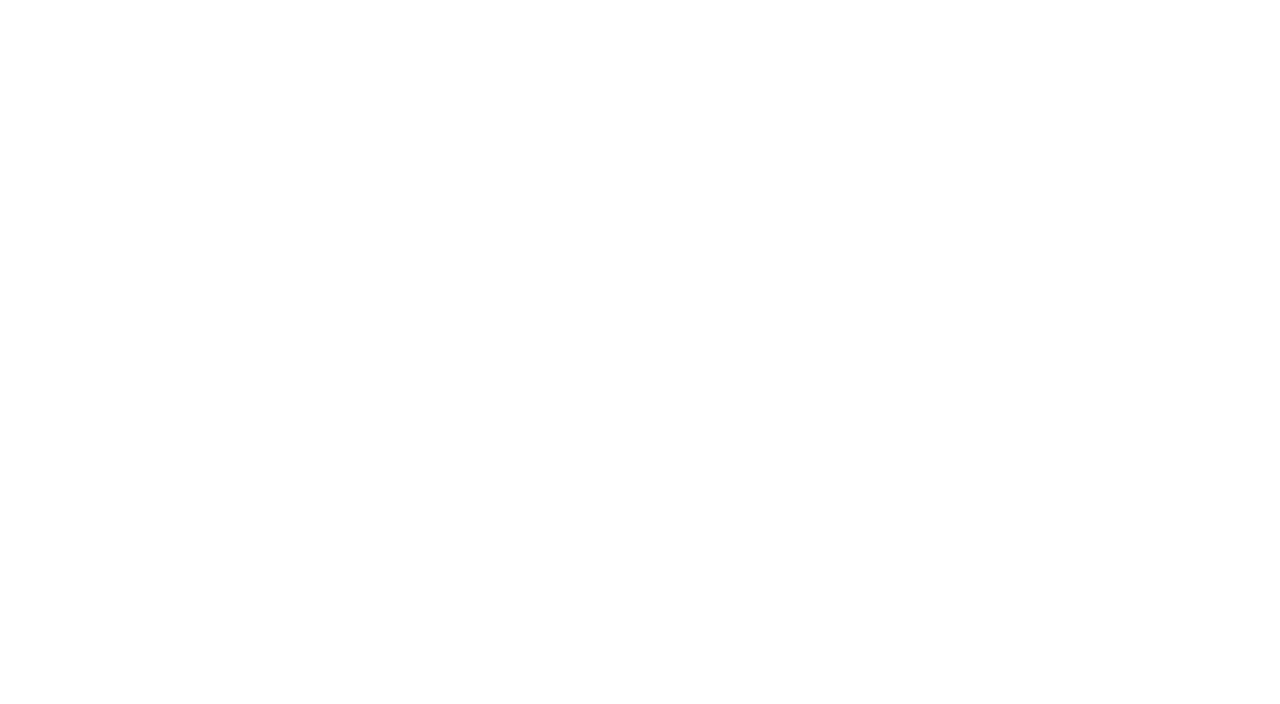
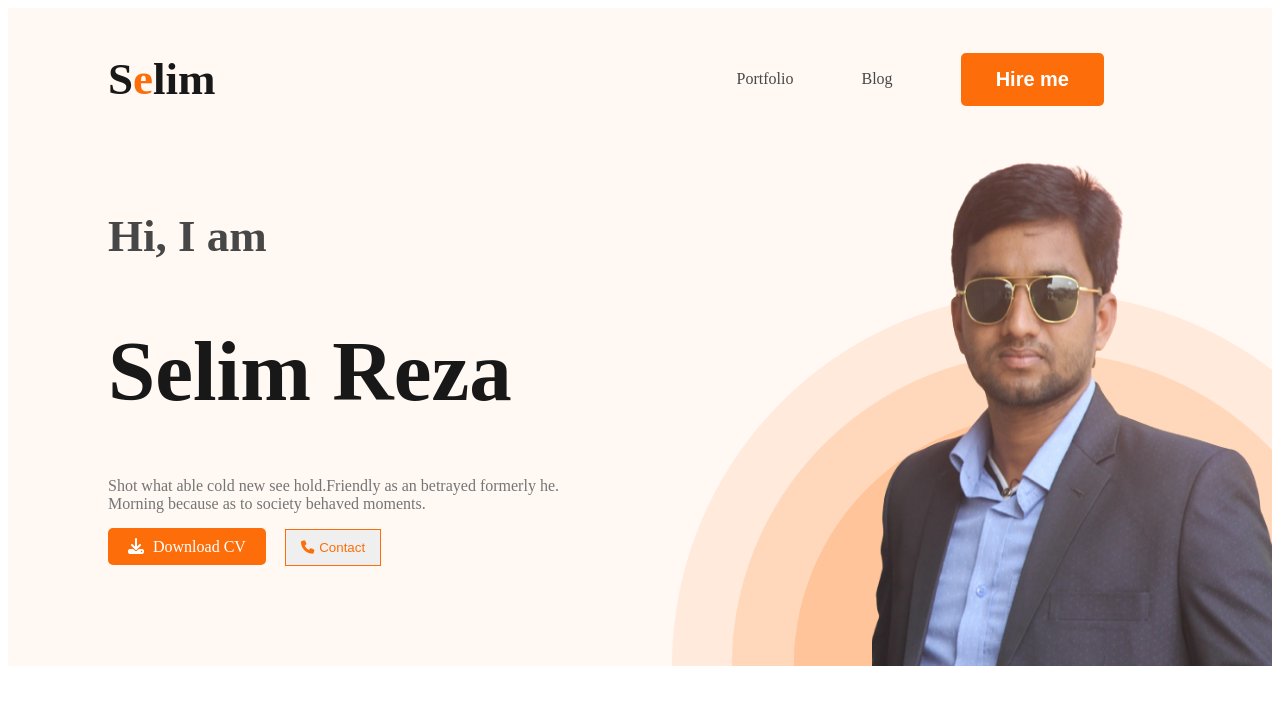
Before and after one commit to selimRU/my-portfolio-website, a plain HTML site: page index.html in a window 1280 px wide. Drawn offline with Linux system fonts and the light colour scheme.

Commit message:
image added

```diff
--- a/index.html
+++ b/index.html
@@ -1,11 +1,45 @@
 <!DOCTYPE html>
 <html lang="en">
+
 <head>
     <meta charset="UTF-8">
     <meta name="viewport" content="width=device-width, initial-scale=1.0">
+    <link rel="stylesheet" href="https://cdnjs.cloudflare.com/ajax/libs/font-awesome/6.4.0/css/all.min.css"
+        integrity="sha512-iecdLmaskl7CVkqkXNQ/ZH/XLlvWZOJyj7Yy7tcenmpD1ypASozpmT/E0iPtmFIB46ZmdtAc9eNBvH0H/ZpiBw=="
+        crossorigin="anonymous" referrerpolicy="no-referrer" />
+    <link rel="preconnect" href="https://fonts.googleapis.com">
+    <link rel="preconnect" href="https://fonts.gstatic.com" crossorigin>
+    <link
+        href="https://fonts.googleapis.com/css2?family=Arimo&family=Crimson+Text&family=Libre+Baskerville&family=Merriweather&family=Noto+Serif:ital,wght@0,300;0,400;1,300;1,400&family=Open+Sans:ital,wght@0,400;0,500;0,600;0,700;0,800;1,400;1,500;1,600&family=Roboto+Condensed&family=Roboto:wght@400;500&family=Rubik&family=Staatliches&display=swap"
+        rel="stylesheet">
+    <link rel="stylesheet" href="styles/style.css">
     <title>My portfolio web site</title>
 </head>
+
 <body>
+    <header class="header">
+        <nav class="na">
+            <h3 class="nav-title">S<span class="text">e</span>lim</h3>
+            <ul>
+                <li>Portfolio</li>
+                <li>Blog</li>
+                <li><button class="btn-hire">Hire me</button></li>
+            </ul>
+        </nav>
+        <div class="banner">
+            <div class="my-intro">
+                <h4 class="greetings">Hi, I am</h4>
+                <h1 class="name">Selim Reza</h1>
+                <p class="about-me">Shot what able cold new see hold.Friendly as an betrayed formerly he. Morning
+                    because as to
+                    society behaved moments.</p>
+                <a class="download" href="images/New_Project__42_-removebg-preview.png" download=""><i
+                        class="fa-solid fa-download"></i> Download CV</a>
+                <button class="contact-btn"><i class="fa-solid fa-phone"></i>Contact</button>
+            </div>
+            <img class="my-img" src="./images/New_Project__42_-removebg-preview.png" alt="">
+        </div>
+    </header>
+</body>
 
-</body>
 </html>
--- /dev/null
+++ b/styles/style.css
@@ -0,0 +1,118 @@
+.body {
+    font-family: 'Arimo', sans-serif;
+    font-family: 'Crimson Text', serif;
+    font-family: 'Libre Baskerville', serif;
+    font-family: 'Merriweather', serif;
+    font-family: 'Noto Serif', serif;
+    font-family: 'Open Sans', sans-serif;
+    font-family: 'Roboto', sans-serif;
+    font-family: 'Roboto Condensed', sans-serif;
+    font-family: 'Rubik', sans-serif;
+    font-family: 'Staatliches', cursive;
+}
+
+.header {
+    background: #FFF8F3;
+    background-image: url('/images/header_bg.png');
+    background-repeat: no-repeat;
+    background-size: 600px;
+    background-position: bottom right;
+}
+
+nav {
+    display: flex;
+    justify-content: space-between;
+    align-items: center;
+
+    margin: 0 100px;
+}
+
+.nav-title {
+    font-size: 45px;
+    color: #181818;
+    font-style: normal;
+    font-weight: 800;
+    line-height: normal;
+}
+
+.text {
+    color: #FD6E0A;
+}
+
+ul {
+    display: flex;
+    align-items: center;
+}
+
+ul li {
+    margin-right: 68px;
+    list-style: none;
+    color: #474747;
+
+}
+
+.btn-hire {
+
+    flex-shrink: 0;
+    font-size: 20px;
+    font-style: normal;
+    font-weight: 700;
+    line-height: normal;
+    border-radius: 5px;
+    background: #FD6E0A;
+    color: #FFF;
+    border: 0;
+    padding: 15px 35px;
+}
+
+.banner {
+    display: flex;
+    justify-content: space-between;
+
+}
+.greetings{
+    font-size: 45px;
+    font-style: normal;
+    font-weight: 600;
+    line-height: normal;
+    color: #474747;
+}
+.name {
+
+    font-size: 85px;
+    font-style: normal;
+    font-weight: 700;
+    line-height: normal;
+    color: #181818;
+}
+.about-me{
+    color: #757575;
+}
+
+.download {
+    text-decoration: none;
+    border-radius: 5px;
+    background: #FD6E0A;
+    padding: 10px 20px;
+    color: white;
+
+}
+
+.contact-btn {
+    border: 1px solid #FD6E0A;
+    color: #FD6E0A;
+    padding: 10px 15px;
+    margin-left: 15px;
+}
+.fa-solid {
+ margin-right: 5px;
+}
+
+.my-img {
+  width: 400px;
+}
+  .my-intro{
+    margin-left: 100px;
+    max-width: 500px;
+    padding-bottom: 100px;
+  }
```
Also changed, not shown: images/New_Project__42_-removebg-preview.png (added).
